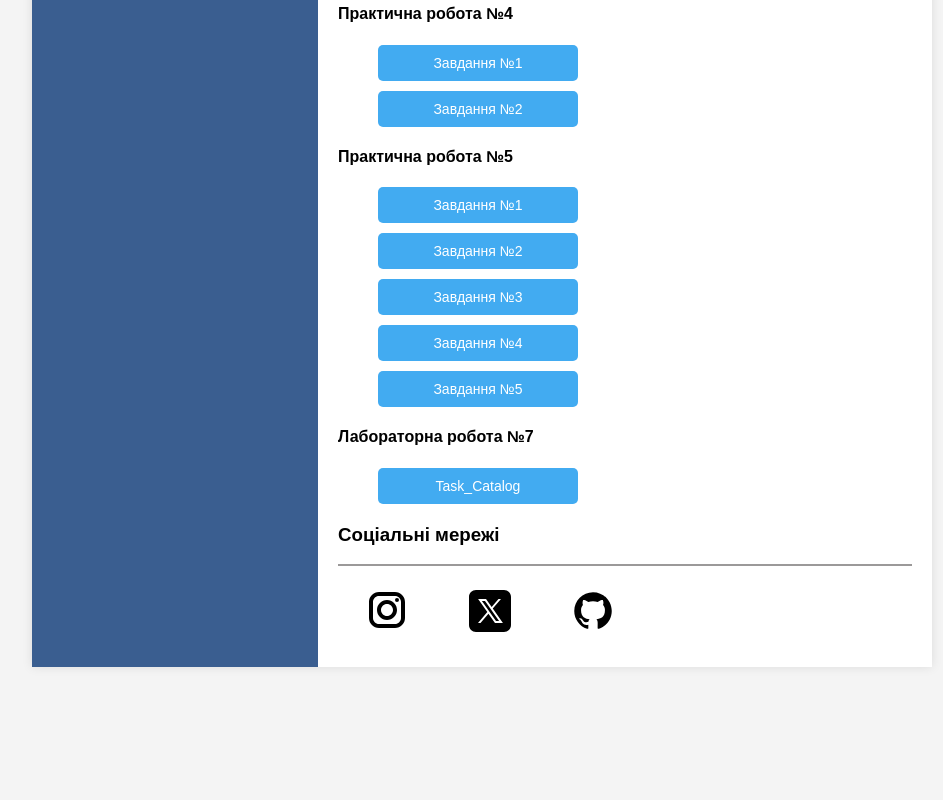
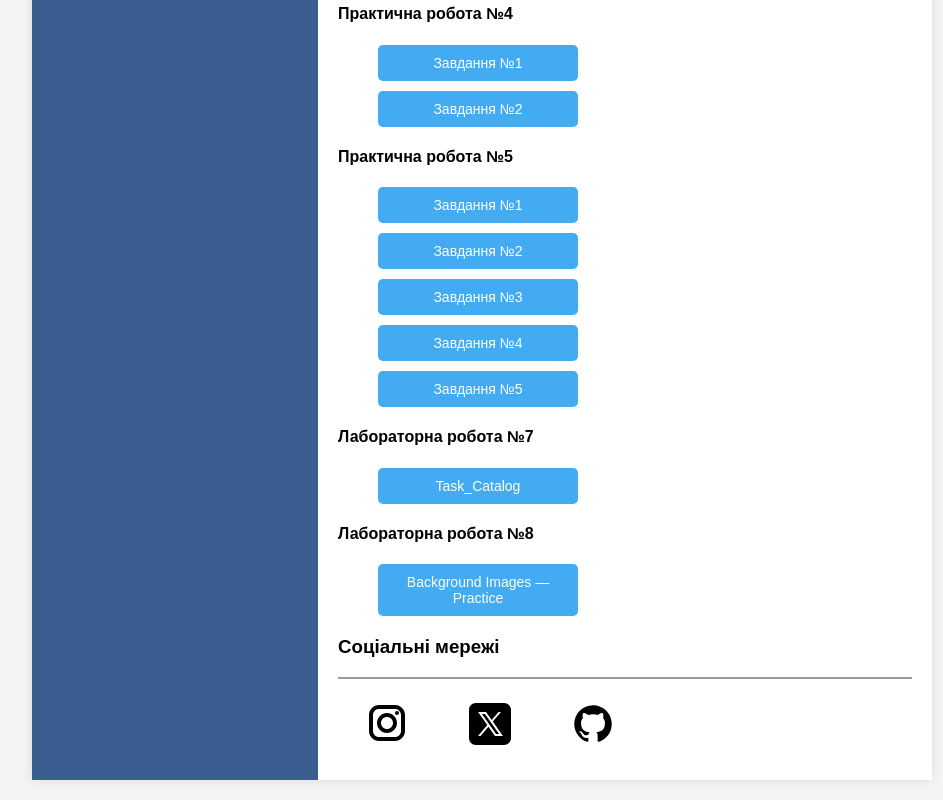
Before and after one commit to Svyatoslav334/yurkiv, a plain HTML site: page index.html in a window 1280 px wide. Shown: the part 1599-2399 px from the top of the page, without its empty margins (158-1101 px from the left). Before the commit the page ends 2286 px from the top, so only its background shows below. Drawn offline with Linux system fonts and the light colour scheme.

Commit message:
Update index.html

```diff
--- a/index.html
+++ b/index.html
@@ -107,6 +107,10 @@
                  <ul>
                      <li><a href = "Lab7/index.html">Task_Catalog</a></li>
                  </ul>
+                 <h4>Лабораторна робота №8</h4>
+                 <ul>
+                     <li><a href = "Lab8/task2/index.html">Background Images — Practice</a></li>
+                 </ul>
              </section>
              <h3>Соціальні мережі</h3>
              <hr>
```
